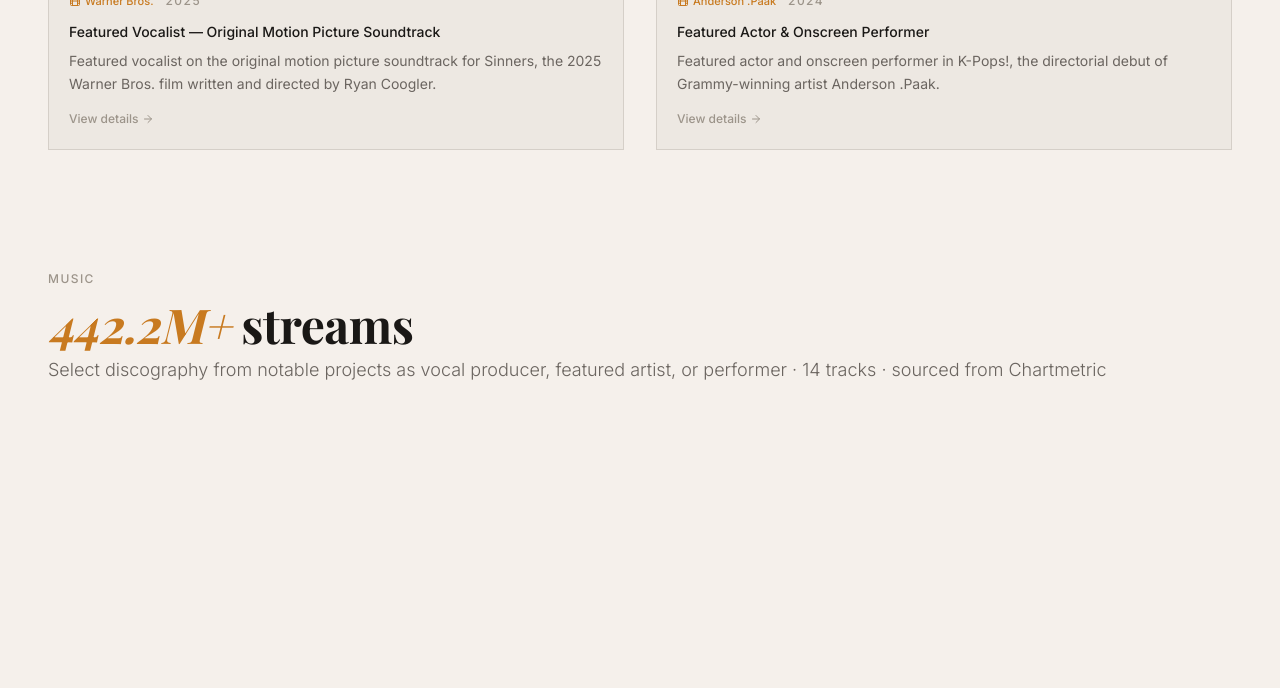
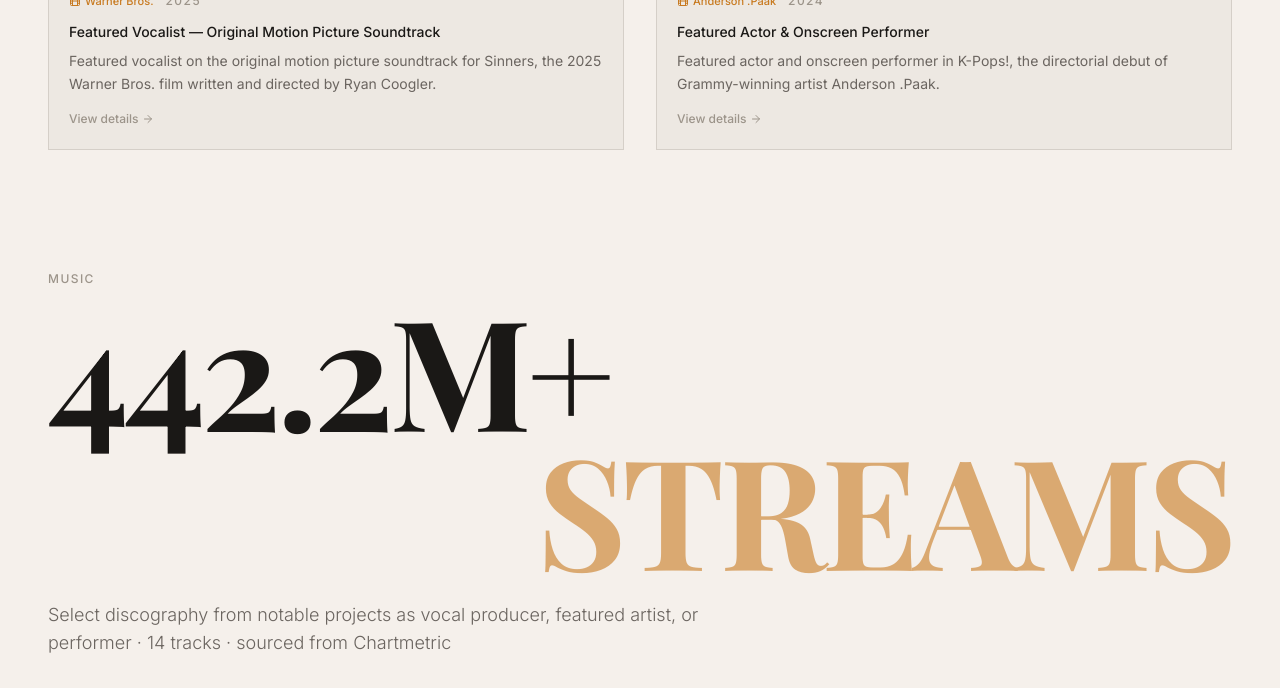
Before and after one commit to 3rdaveba/IDOMUSICSTUFF, a React (Vite) app in the folder app/: page /#/ in a window 1280 px wide. Shown: the part 7234-7922 px from the top of the page. Built offline with nearby package versions, Linux system fonts and the light colour scheme; a web font is replaced by a local one.

Commit message:
replace Discography h2 with ParallaxHeader for dramatic scroll effect

```diff
--- a/app/src/sections/DiscographySection.tsx
+++ b/app/src/sections/DiscographySection.tsx
@@ -3,6 +3,7 @@ import gsap from 'gsap'
 import { ScrollTrigger } from 'gsap/ScrollTrigger'
 import { Headphones, Youtube, Music, TrendingUp, Award, ExternalLink } from 'lucide-react'
 import { discography, streamingStats } from '@/data/discography'
+import ParallaxHeader from '@/components/ParallaxHeader'
 
 gsap.registerPlugin(ScrollTrigger)
 
@@ -63,13 +64,12 @@ export default function DiscographySection() {
           <span className="text-eyebrow block mb-3" style={{ color: 'var(--text-tertiary)' }}>
             MUSIC
           </span>
-          <h2
-            className="font-display text-3xl md:text-5xl font-bold leading-tight"
-            style={{ color: 'var(--text-primary)', letterSpacing: '-0.01em' }}
-          >
-            <em style={{ color: 'var(--accent-amber)' }}>{streamingStats.totalSpotifyStreams}M+</em> streams
-          </h2>
-          <p className="mt-2 text-base md:text-lg font-light" style={{ color: 'var(--text-secondary)' }}>
+          <ParallaxHeader
+            line1={`${streamingStats.totalSpotifyStreams}M+`}
+            line2="STREAMS"
+            triggerSelector="#discography"
+          />
+          <p className="mt-6 text-base md:text-lg font-light max-w-2xl" style={{ color: 'var(--text-secondary)' }}>
             Select discography from notable projects as vocal producer, featured artist, or performer &middot; {streamingStats.tracksWithData} tracks &middot; sourced from {streamingStats.dataSource}
           </p>
         </div>
```
